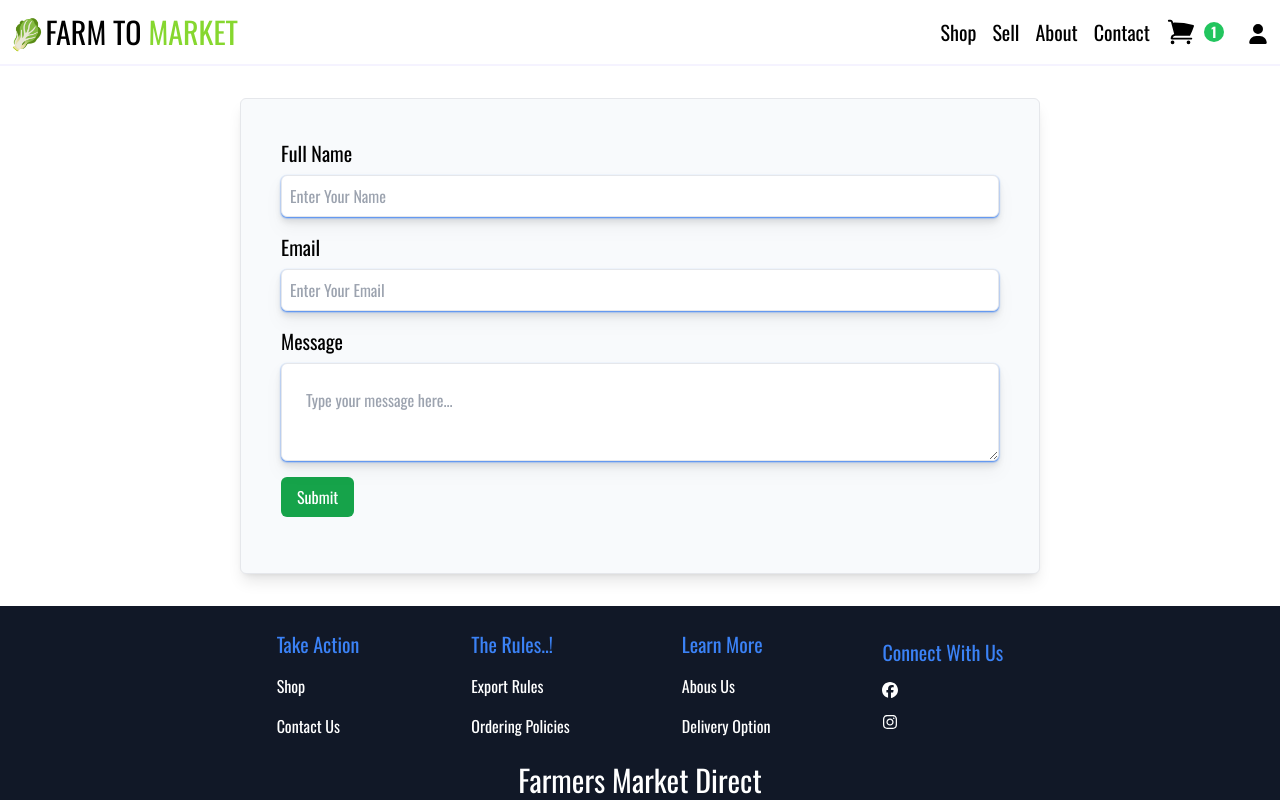
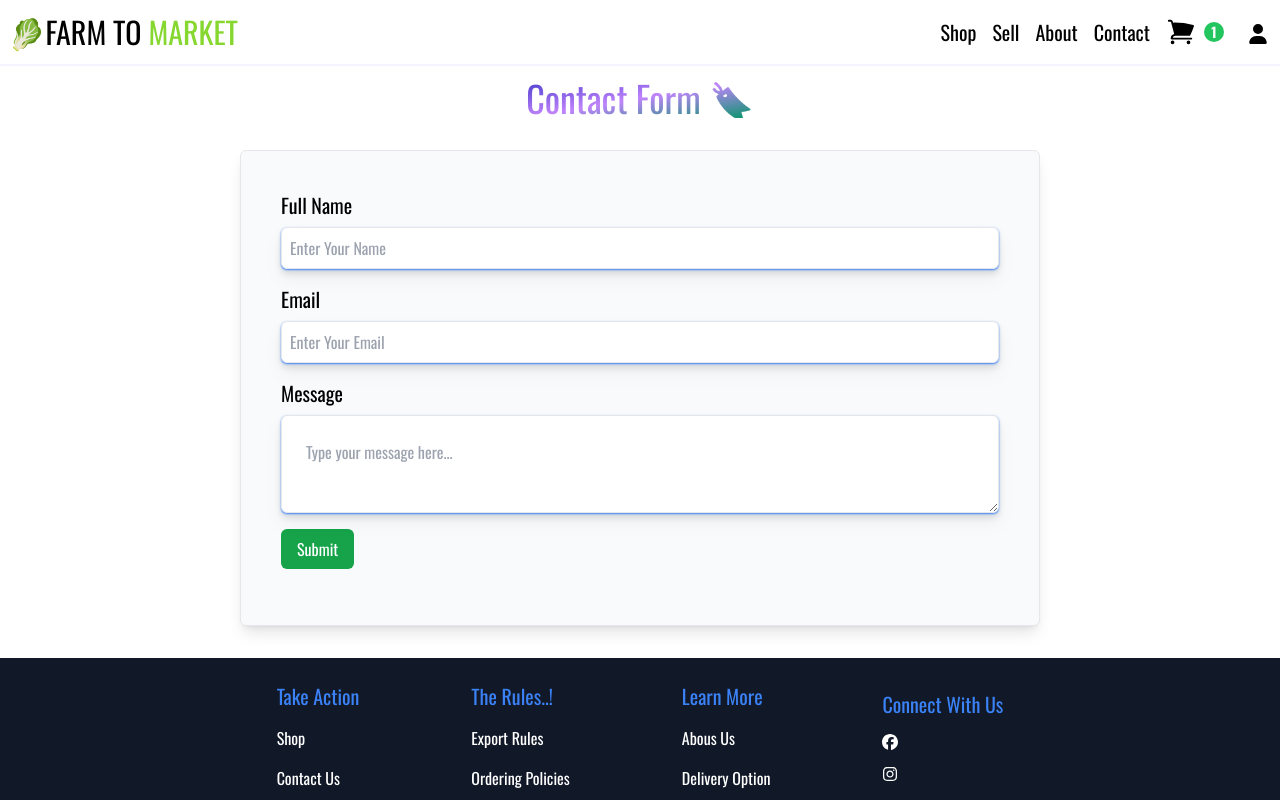
Before and after one commit to LasaX1999/app_farm, a Next.js app: page /contact in a window 1280 px wide. Shown: the top 800 px of the page. Built offline with nearby package versions, Linux system fonts and the light colour scheme.

Commit message:
remove unwanted html

```diff
--- a/app/contact/page.tsx
+++ b/app/contact/page.tsx
@@ -23,7 +23,8 @@ export default function Form() {
 
   <Header />
 
-   <div className="flex-col flex justify-center items-center  0 ">
+   <div className="flex-col flex justify-center items-center  ">
+    <h1 className="mt-3 text-xl lg:text-4xl bg-gradient-to-tl from-emerald-600 via-purple-400 to-indigo-700 bg-clip-text text-transparent">Contact Form 🔖</h1>
       <form   action="https://formspree.io/f/xbjnwwzj"  method="post" className="flex-col bg-slate-50 shadow-lg border p-10 mt-8 mb-8 rounded-md w-[50rem] "
       >
         <div className="flex-col flex gap-2 mb-4">
```
